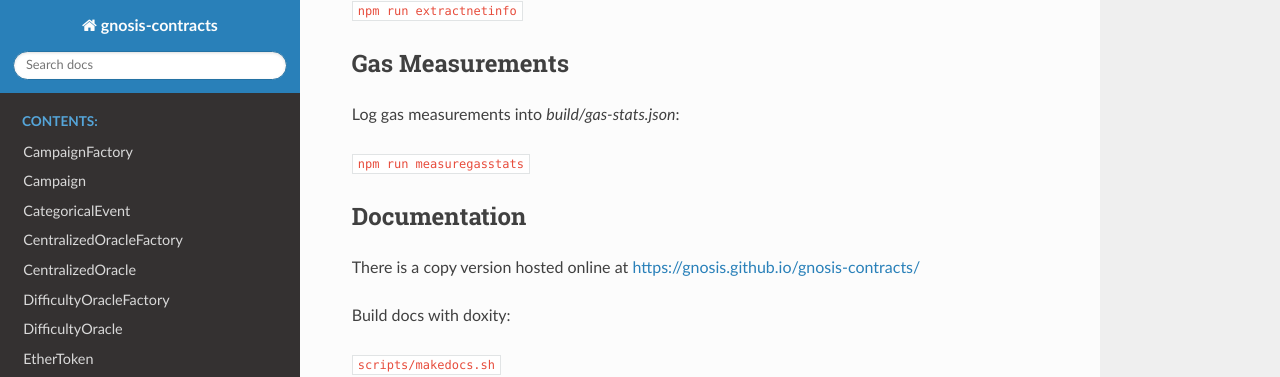
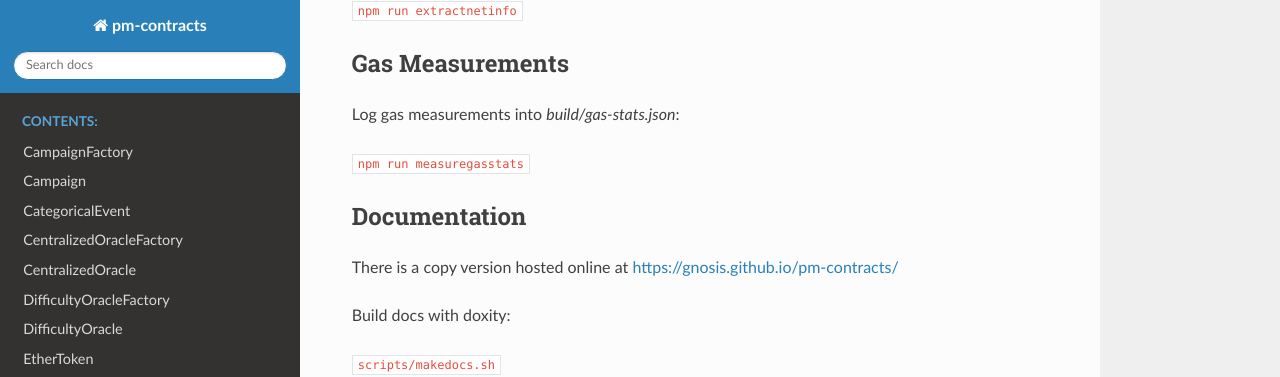
Before and after one commit to gnosis/pm-contracts, a Sphinx documentation site: the page built from docs/source/index.rst, in a window 1280 px wide and 900 px high, scrolled down 1715 px. Shown: the top 377 px of the window. Built offline with Sphinx 7.4.7 and the Read the Docs theme 2.0.0, drawn with Linux system fonts in a browser that asks for light colours.

Commit message:
Update project references

```diff
--- a/docs/source/conf.py
+++ b/docs/source/conf.py
@@ -21,7 +21,7 @@ from recommonmark.parser import CommonMarkParser
 
 # -- Project information -----------------------------------------------------
 
-project = 'gnosis-contracts'
+project = 'pm-contracts'
 copyright = '2018, Gnosis'
 author = 'Gnosis'
 
@@ -106,7 +106,7 @@ html_static_path = ['_static']
 # -- Options for HTMLHelp output ---------------------------------------------
 
 # Output file base name for HTML help builder.
-htmlhelp_basename = 'gnosis-contractsdoc'
+htmlhelp_basename = 'pm-contractsdoc'
 
 
 # -- Options for LaTeX output ------------------------------------------------
@@ -133,7 +133,7 @@ latex_elements = {
 # (source start file, target name, title,
 #  author, documentclass [howto, manual, or own class]).
 latex_documents = [
-    (master_doc, 'gnosis-contracts.tex', 'gnosis-contracts Documentation',
+    (master_doc, 'pm-contracts.tex', 'pm-contracts Documentation',
      'Gnosis', 'manual'),
 ]
 
@@ -143,7 +143,7 @@ latex_documents = [
 # One entry per manual page. List of tuples
 # (source start file, name, description, authors, manual section).
 man_pages = [
-    (master_doc, 'gnosis-contracts', 'gnosis-contracts Documentation',
+    (master_doc, 'pm-contracts', 'pm-contracts Documentation',
      [author], 1)
 ]
 
@@ -154,7 +154,7 @@ man_pages = [
 # (source start file, target name, title, author,
 #  dir menu entry, description, category)
 texinfo_documents = [
-    (master_doc, 'gnosis-contracts', 'gnosis-contracts Documentation',
-     author, 'gnosis-contracts', 'One line description of project.',
+    (master_doc, 'pm-contracts', 'pm-contracts Documentation',
+     author, 'pm-contracts', '',
      'Miscellaneous'),
 ]
--- a/docs/source/index.rst
+++ b/docs/source/index.rst
@@ -70,7 +70,7 @@ Log gas measurements into `build/gas-stats.json`:
 Documentation
 -------------
 
-There is a copy version hosted online at https://gnosis.github.io/gnosis-contracts/
+There is a copy version hosted online at https://gnosis.github.io/pm-contracts/
 
 Build docs with doxity:
 
```
Also changed, not shown: README.md (+6 -6 lines), package.json (+4 -4 lines), .travis.yml, 2 other files.
